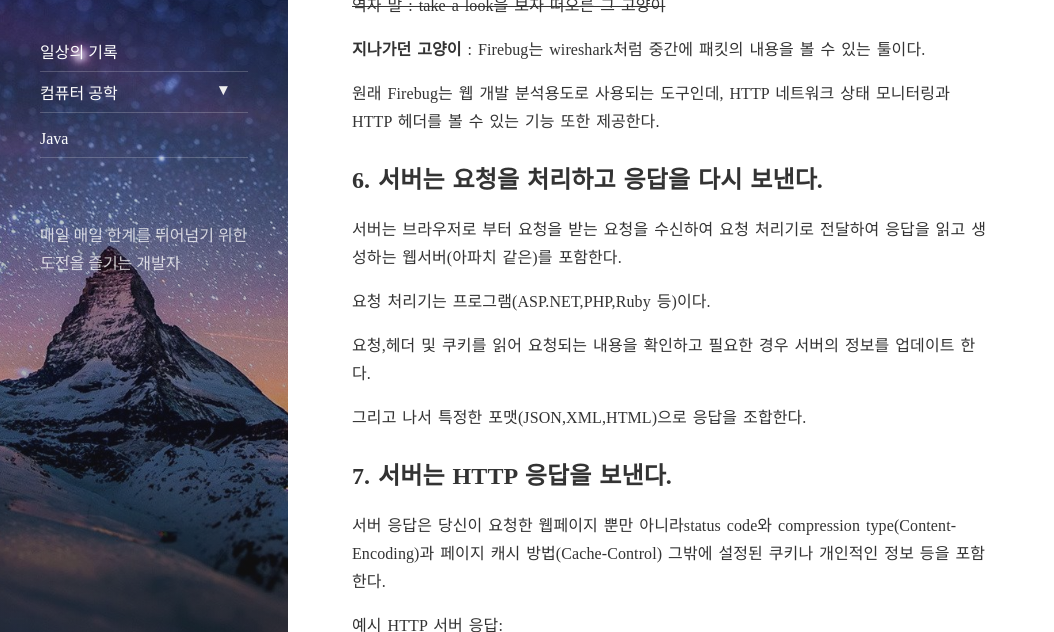
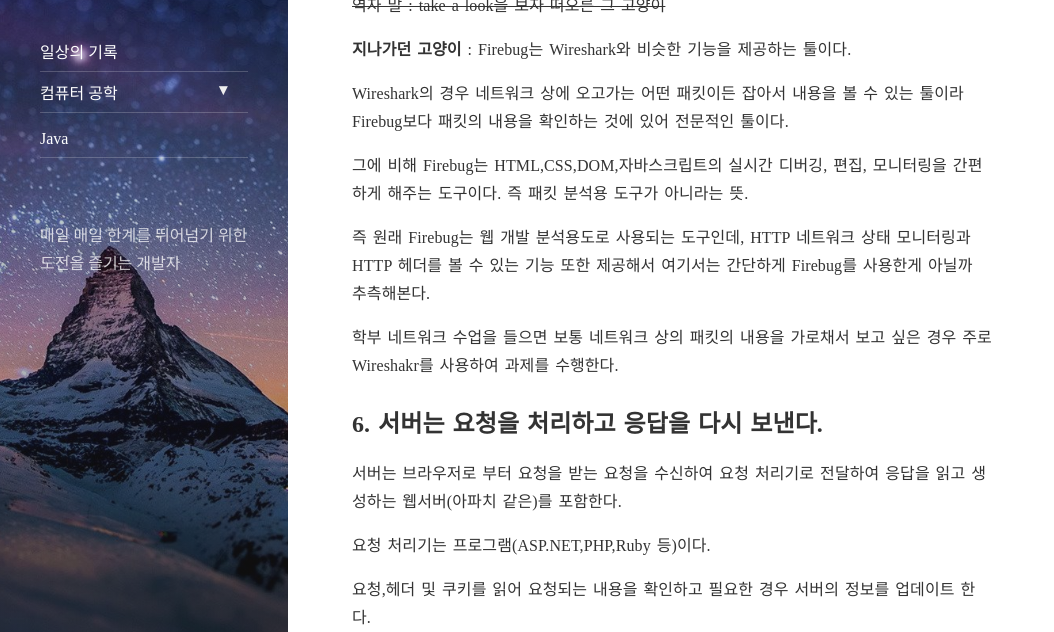
Before and after one commit to minkukjo/minkukjo.github.io, a Jekyll site: the page built from _posts/2020-02-16-컴퓨터 공학-Network-01.md, in a window 1280 px wide and 900 px high, scrolled down 5512 px, cut to the strip 219-851 px from the top of the window. Shown: the whole strip, without its empty margins (0-1054 px from the left). Built offline with Jekyll 4.4.1, drawn with Linux system fonts in a browser that asks for light colours; nearby versions of some CDN libraries.

Commit message:
maps.google.com Firebug, Wireshark 관련 내용 추가

```diff
--- a/_posts/2020-02-16-컴퓨터 공학-Network-01.md
+++ b/_posts/2020-02-16-컴퓨터 공학-Network-01.md
@@ -159,9 +159,15 @@ It will also pass information taken from cookies the browser has in store for th
 
 ~~역자 말 : take a look을 보자 떠오른 그 고양이~~
 
-**지나가던 고양이** : Firebug는 wireshark처럼 중간에 패킷의 내용을 볼 수 있는 툴이다.
+**지나가던 고양이** : Firebug는 Wireshark와 비슷한 기능을 제공하는 툴이다.
 
-원래 Firebug는 웹 개발 분석용도로 사용되는 도구인데, HTTP 네트워크 상태 모니터링과 HTTP 헤더를 볼 수 있는 기능 또한 제공한다.
+Wireshark의 경우 네트워크 상에 오고가는 어떤 패킷이든 잡아서 내용을 볼 수 있는 툴이라 Firebug보다 패킷의 내용을 확인하는 것에 있어 전문적인 툴이다.
+
+그에 비해 Firebug는 HTML,CSS,DOM,자바스크립트의 실시간 디버깅, 편집, 모니터링을 간편하게 해주는 도구이다. 즉 패킷 분석용 도구가 아니라는 뜻.
+
+즉 원래 Firebug는 웹 개발 분석용도로 사용되는 도구인데, HTTP 네트워크 상태 모니터링과 HTTP 헤더를 볼 수 있는 기능 또한 제공해서 여기서는 간단하게 Firebug를 사용한게 아닐까 추측해본다.
+
+학부 네트워크 수업을 들으면 보통 네트워크 상의 패킷의 내용을 가로채서 보고 싶은 경우 주로 Wireshakr를 사용하여 과제를 수행한다.
 
 ## 6. 서버는 요청을 처리하고 응답을 다시 보낸다.
 
```
